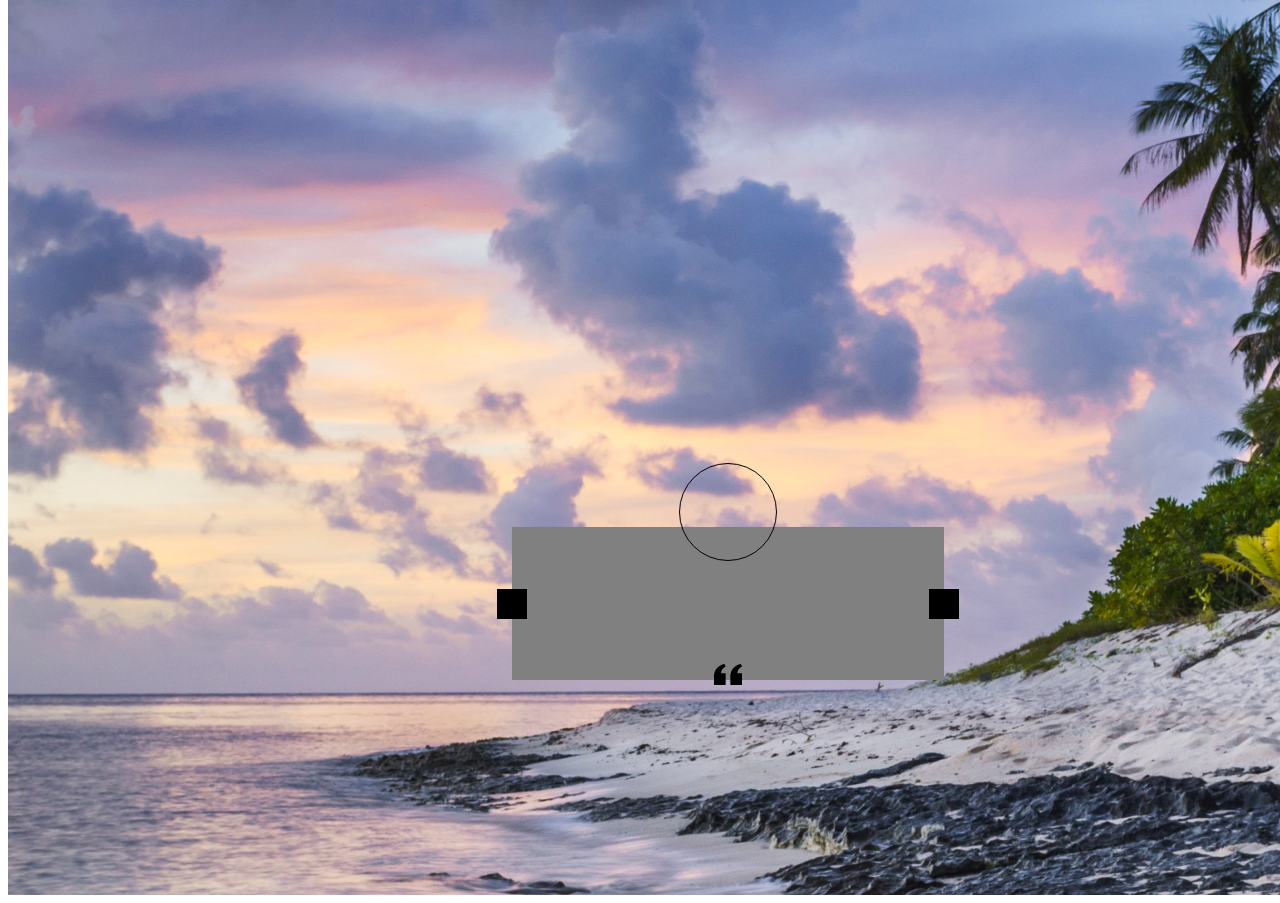
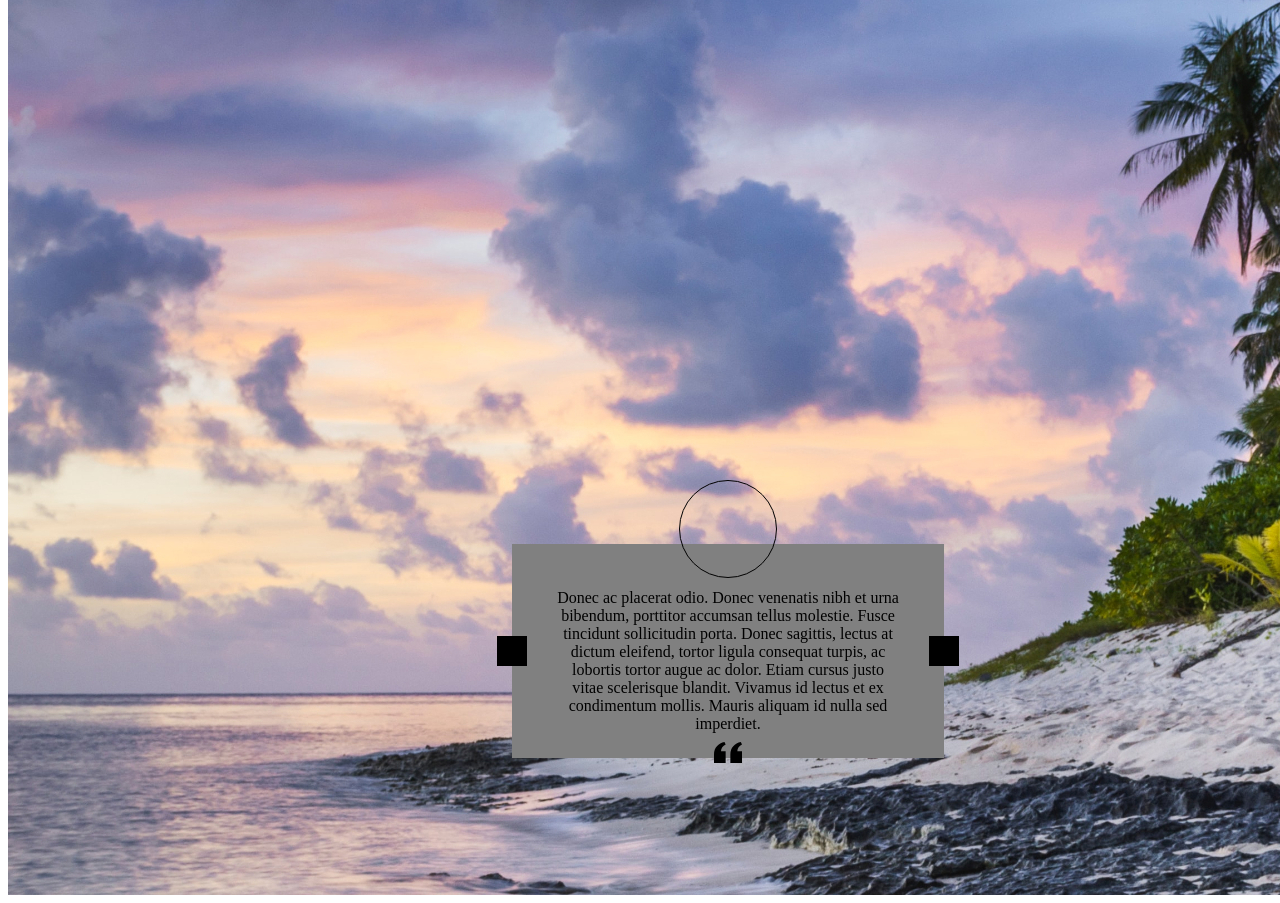
Before and after one commit to raswonders/testimonials, a plain HTML site: page index.html in a window 1280 px wide. Shown: the part 150-1053 px from the top of the page. Drawn offline with Linux system fonts and the light colour scheme.

Commit message:
testimonial paragraph positioned

```diff
--- a/css/main.css
+++ b/css/main.css
@@ -11,9 +11,9 @@
 
 #testimonialBox {
     width: 30%;
-    height: 15%;
-    position: absolute;
-    top: 64%;
+    min-height: min-content;
+    position: relative;
+    top: 60%;
     left: 35%;
     background-color: gray;
 }
@@ -57,3 +57,10 @@
     right: 0;
     margin: auto;
 }
+
+#testimonial {
+    width: 80%;
+    margin: auto;
+    padding-top: 45px;
+    padding-bottom: 25px;
+}
--- a/index.html
+++ b/index.html
@@ -16,5 +16,6 @@
         <div class="btn btn-right"></div>
     </div>
 </div>
+<script type="text/javascript" src="js/main.js"></script>
 </body>
 </html>
--- /dev/null
+++ b/js/main.js
@@ -0,0 +1,3 @@
+p = document.getElementById("testimonial");
+dummytext = "Donec ac placerat odio. Donec venenatis nibh et urna bibendum, porttitor accumsan tellus molestie. Fusce tincidunt sollicitudin porta. Donec sagittis, lectus at dictum eleifend, tortor ligula consequat turpis, ac lobortis tortor augue ac dolor. Etiam cursus justo vitae scelerisque blandit. Vivamus id lectus et ex condimentum mollis. Mauris aliquam id nulla sed imperdiet."
+p.innerHTML = dummytext;
```
